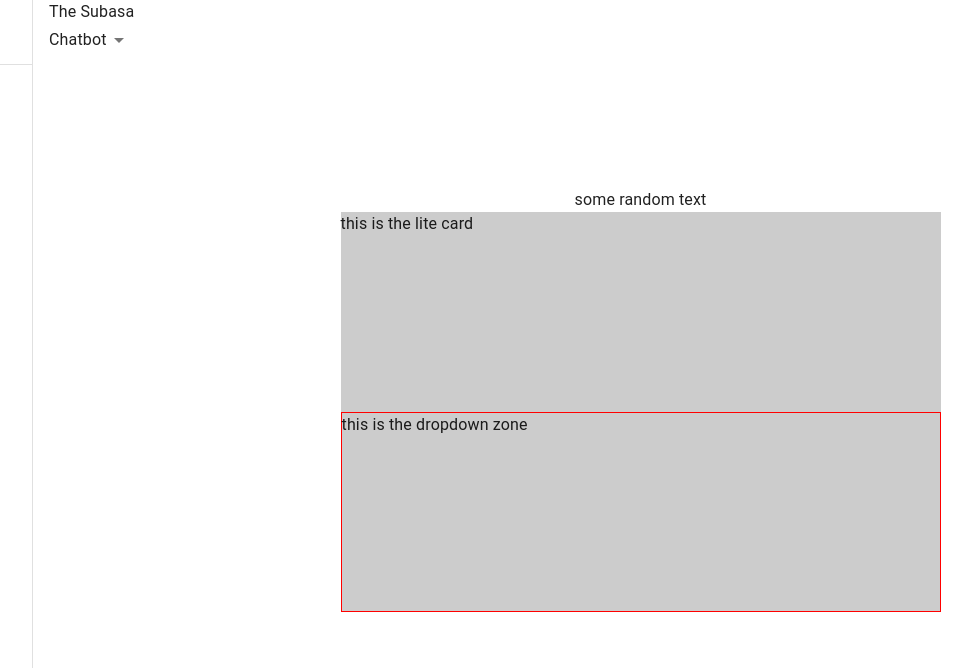
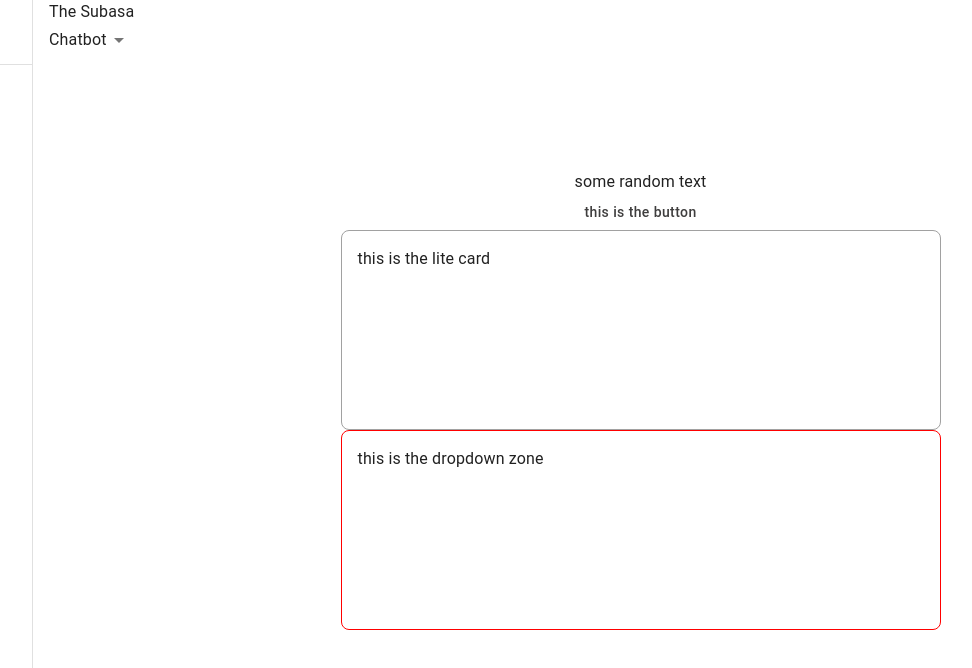
Before and after one commit to anjuna0305/subasa-api-FE, a Next.js app: page /chat/make-chatbot in a window 1280 px wide. Shown: the top 668 px of the page, without its empty margins (32-1004 px from the left). Built offline with nearby package versions, Linux system fonts and the light colour scheme; some icons are missing; a web font is replaced by a local one; what @mui/material-nextjs would draw is missing.

Commit message:
themes and some other components added

```diff
--- a/src/app/chat/make-chatbot/page.tsx
+++ b/src/app/chat/make-chatbot/page.tsx
@@ -1,5 +1,10 @@
+import ColorBgButton from "@/components/ColorBgButton";
 import UploadChatBotFile from "@/components/UploadChatBotFile";
 
 export default function MakeChatBot() {
-  return <UploadChatBotFile />;
+  return (
+    <>
+      <UploadChatBotFile />
+    </>
+  );
 }
--- a/src/app/layout.tsx
+++ b/src/app/layout.tsx
@@ -5,6 +5,7 @@ import SideBar from "@/components/Sidebar";
 import { Box } from "@mui/material";
 import { AppRouterCacheProvider } from "@mui/material-nextjs/v15-appRouter";
 import ServiceSelector from "@/components/ServiceSelector";
+import ThemeRegistry from "@/components/ThemeRegistry";
 
 const geistSans = Geist({
   variable: "--font-geist-sans",
@@ -39,6 +40,7 @@ export default function RootLayout({
     >
       <body>
         <AppRouterCacheProvider>
+          <ThemeRegistry>
             <Box display={"flex"} sx={{ height: "100vh" }}>
               <SideBar />
               <Box
@@ -85,6 +87,7 @@ export default function RootLayout({
                 </Box>
               </Box>
             </Box>
+          </ThemeRegistry>
         </AppRouterCacheProvider>
       </body>
     </html>
--- /dev/null
+++ b/src/components/ColorBgButton.tsx
@@ -0,0 +1,19 @@
+import { Button, ButtonProps } from "@mui/material";
+
+export default function ColorBgButton({ children, sx, ...props }: ButtonProps) {
+  return (
+    <Button
+      sx={{
+        background: "#fff",
+        color: "#3F3E3E",
+        borderRadius: "9999px",
+        width: "fit-content",
+        textTransform: "none",
+        ...sx,
+      }}
+      {...props}
+    >
+      {children}
+    </Button>
+  );
+}
--- a/src/components/LiteCard.tsx
+++ b/src/components/LiteCard.tsx
@@ -2,7 +2,16 @@ import { Box, BoxProps } from "@mui/material";
 
 export default function LiteCard({ children, sx, ...props }: BoxProps) {
   return (
-    <Box sx={{ background: "#ccc", ...sx }} {...props}>
+    <Box
+      sx={{
+        // background: "#696464",
+        border: "1px solid #A1A1A1",
+        padding: "16px",
+        borderRadius: "8px",
+        ...sx,
+      }}
+      {...props}
+    >
       {children}
     </Box>
   );
--- a/src/components/Sidebar.tsx
+++ b/src/components/Sidebar.tsx
@@ -5,7 +5,6 @@ import { styled, useTheme, Theme, CSSObject } from "@mui/material/styles";
 import Box from "@mui/material/Box";
 import MuiDrawer from "@mui/material/Drawer";
 import List from "@mui/material/List";
-import CssBaseline from "@mui/material/CssBaseline";
 import Divider from "@mui/material/Divider";
 import IconButton from "@mui/material/IconButton";
 import MenuIcon from "@mui/icons-material/Menu";
@@ -90,7 +89,6 @@ export default function SideBar() {
   return (
     <div>
       <Box sx={{ display: "flex" }}>
-        <CssBaseline />
         <Drawer variant="permanent" open={open}>
           <DrawerHeader>
             {open === true ? (
--- /dev/null
+++ b/src/components/ThemeRegistry.tsx
@@ -0,0 +1,14 @@
+"use client";
+
+import { ThemeProvider } from "@mui/material/styles";
+import CssBaseline from "@mui/material/CssBaseline";
+import { lightTheme } from "@/themes";
+
+export default function ThemeRegistry({ children }: { children: React.ReactNode }) {
+  return (
+    <ThemeProvider theme={lightTheme}>
+      <CssBaseline />
+      {children}
+    </ThemeProvider>
+  );
+}
--- a/src/components/UploadChatBotFile.tsx
+++ b/src/components/UploadChatBotFile.tsx
@@ -4,6 +4,7 @@ import LiteCard from "./LiteCard";
 import Image from "next/image";
 import { ChangeEvent, DragEvent, useEffect, useRef, useState } from "react";
 import SendIcon from "@mui/icons-material/Send";
+import ColorBgButton from "./ColorBgButton";
 
 type UploadedFile = {
   file: File | null;
@@ -140,6 +141,8 @@ export default function UploadChatBotFile() {
       }}
     >
       <Box>some random text</Box>
+
+      <ColorBgButton>this is the button</ColorBgButton>
       <LiteCard sx={{ width: "600px", height: "200px" }}>
         this is the lite card
       </LiteCard>
--- /dev/null
+++ b/src/themes/index.ts
@@ -0,0 +1,19 @@
+import { createTheme } from "@mui/material/styles";
+
+export const lightTheme = createTheme({
+  palette: {
+    mode: "light",
+    background: {
+      default: "#fff",
+    },
+  },
+});
+
+export const darkTheme = createTheme({
+  palette: {
+    mode: "dark",
+    background: {
+      default: "#3f3e3e",
+    },
+  },
+});
```
Lines whose indentation alone changed are shown as unchanged.
